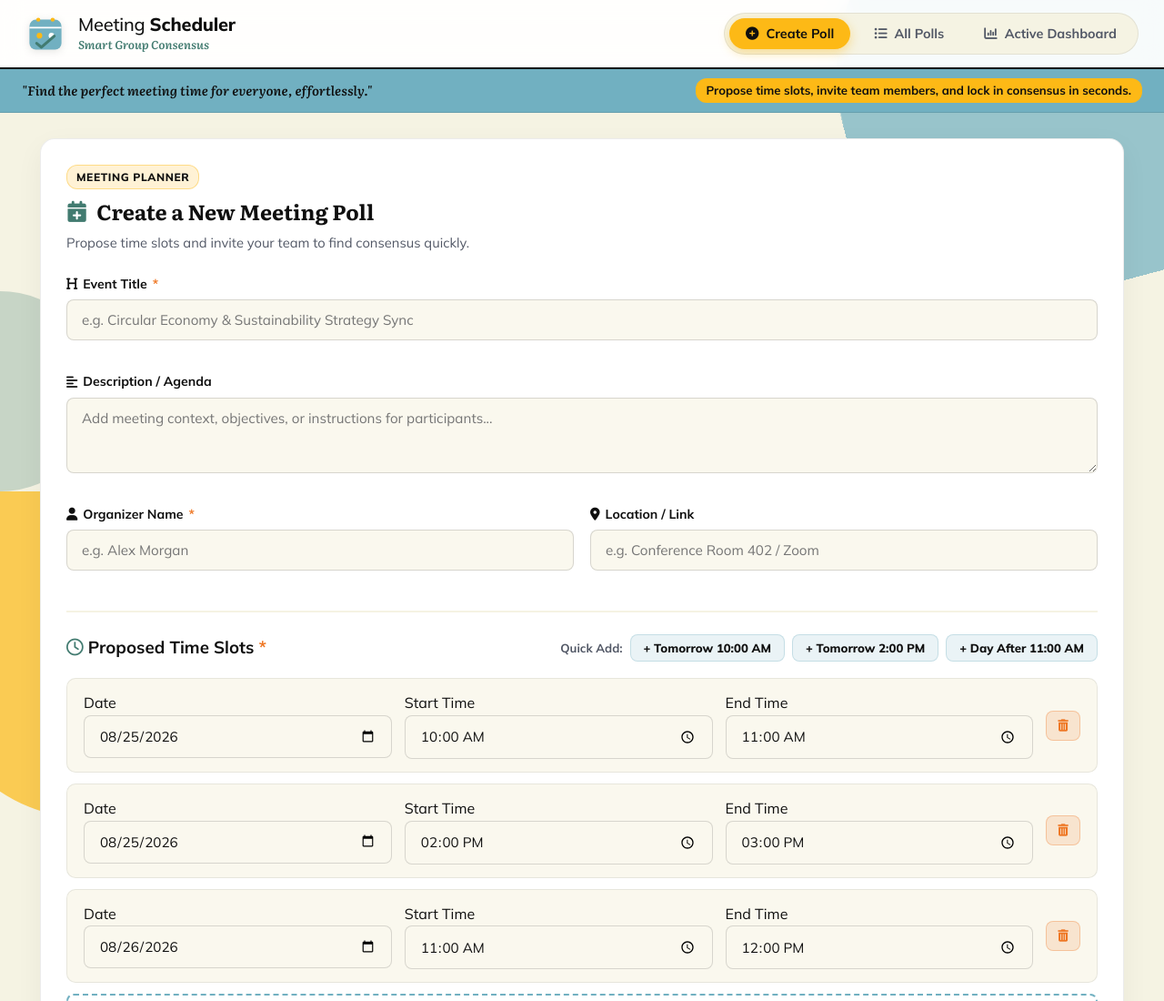
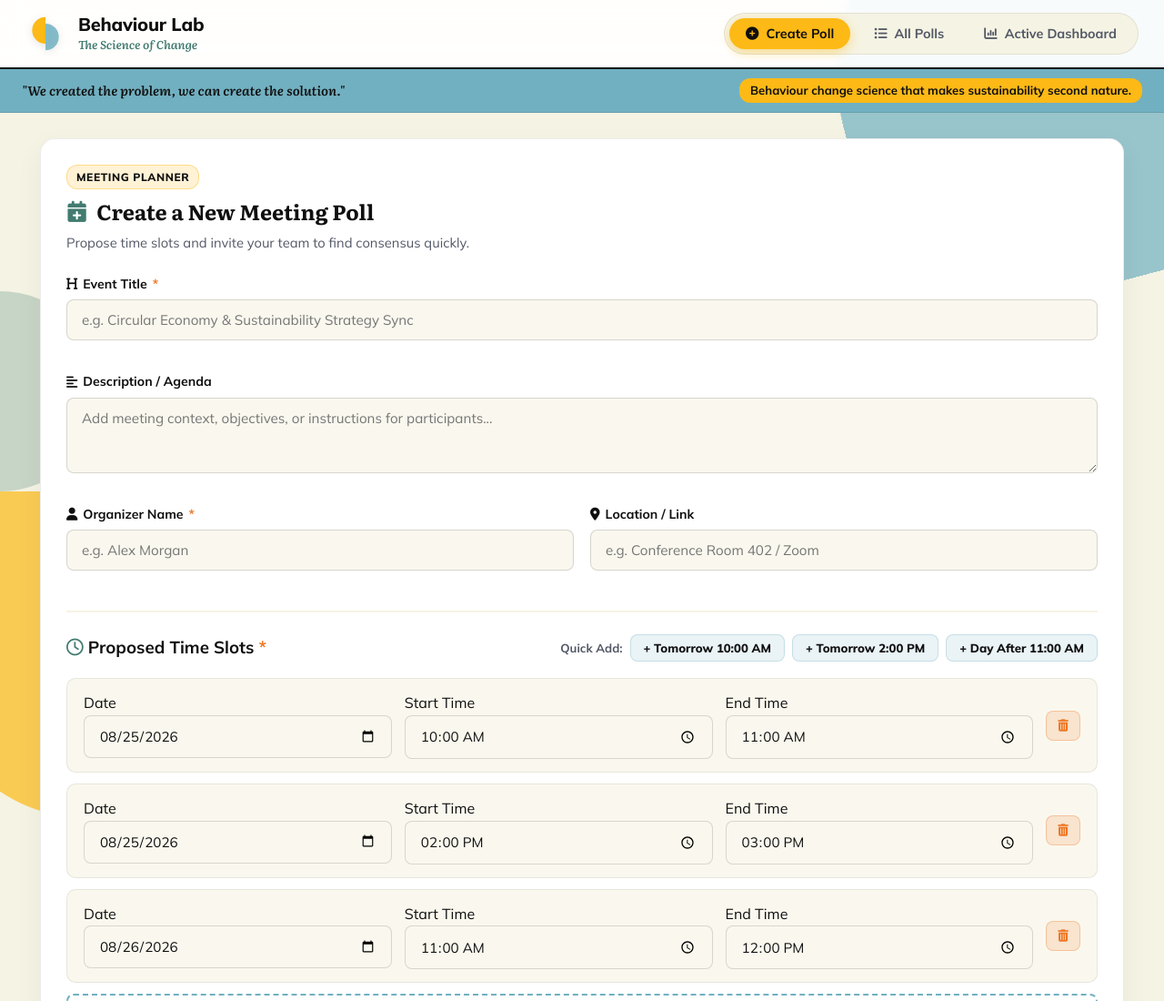
Before and after one commit to appleby-code/iges-meeting-scheduler, a website: page public/index.html in a window 1280 px wide. Shown: the top 1100 px of the page at 91% size. Drawn offline with Linux system fonts and the light colour scheme.

Commit message:
Use Behaviour Lab SVG logo and brand header without IGES text

```diff
--- a/public/index.html
+++ b/public/index.html
@@ -3,8 +3,8 @@
 <head>
   <meta charset="UTF-8">
   <meta name="viewport" content="width=device-width, initial-scale=1.0">
-  <title>Meeting Consensus Scheduler</title>
-  <meta name="description" content="Plan and schedule group consensus meetings efficiently. Propose time slots, collect participant availability votes, and lock in the best slot.">
+  <title>Behaviour Lab | Meeting Consensus Scheduler</title>
+  <meta name="description" content="Behaviour change science that makes sustainability second nature. Plan and schedule consensus meetings efficiently.">
   <!-- Google Fonts: Mulish & Literata -->
   <link rel="preconnect" href="https://fonts.googleapis.com">
   <link rel="preconnect" href="https://fonts.gstatic.com" crossorigin>
@@ -23,19 +23,16 @@
   <header class="app-header">
     <div class="header-container">
       <div class="brand" id="brandLogo">
-        <!-- Consensus Calendar Check SVG Logo -->
-        <svg class="brand-logo-svg" viewBox="0 0 100 100" xmlns="http://www.w3.org/2000/svg">
-          <rect x="10" y="15" width="80" height="75" rx="16" fill="#71B0C1" />
-          <path d="M 10 35 L 90 35" stroke="#FFFFFF" stroke-width="4" />
-          <circle cx="32" cy="15" r="5" fill="#FDB916" />
-          <circle cx="68" cy="15" r="5" fill="#FDB916" />
-          <circle cx="35" cy="55" r="7" fill="#FDB916" />
-          <circle cx="65" cy="55" r="7" fill="#FFFFFF" />
-          <path d="M 28 74 L 40 84 L 72 56" stroke="#427B70" stroke-width="7" stroke-linecap="round" stroke-linejoin="round" fill="none" />
+        <!-- Behaviour Lab Overlapping Semi-Circles SVG Logo -->
+        <svg class="brand-logo-svg" viewBox="0 0 100 120" xmlns="http://www.w3.org/2000/svg">
+          <!-- Sun Yellow Top-Left Semi-Circle -->
+          <path d="M 50 10 A 40 40 0 0 0 50 90 Z" fill="#FDB916" />
+          <!-- Ocean Blue Bottom-Right Semi-Circle with opacity overlay -->
+          <path d="M 50 30 A 40 40 0 0 1 50 110 Z" fill="#71B0C1" style="mix-blend-mode: multiply; opacity: 0.85;" />
         </svg>
         <div class="brand-text">
-          <div class="brand-title">Meeting <span class="brand-title-bold">Scheduler</span></div>
-          <div class="brand-subtitle">Smart Group Consensus</div>
+          <div class="brand-title"><span class="brand-title-bold">Behaviour Lab</span></div>
+          <div class="brand-subtitle">The Science of Change</div>
         </div>
       </div>
       <nav class="nav-tabs">
@@ -55,8 +52,8 @@
   <!-- Top Hero Callout Banner -->
   <div class="brand-callout-bar">
     <div class="callout-container">
-      <div class="callout-quote font-secondary">"Find the perfect meeting time for everyone, effortlessly."</div>
-      <div class="callout-vision">Propose time slots, invite team members, and lock in consensus in seconds.</div>
+      <div class="callout-quote font-secondary">"We created the problem, we can create the solution."</div>
+      <div class="callout-vision">Behaviour change science that makes sustainability second nature.</div>
     </div>
   </div>
 
```
